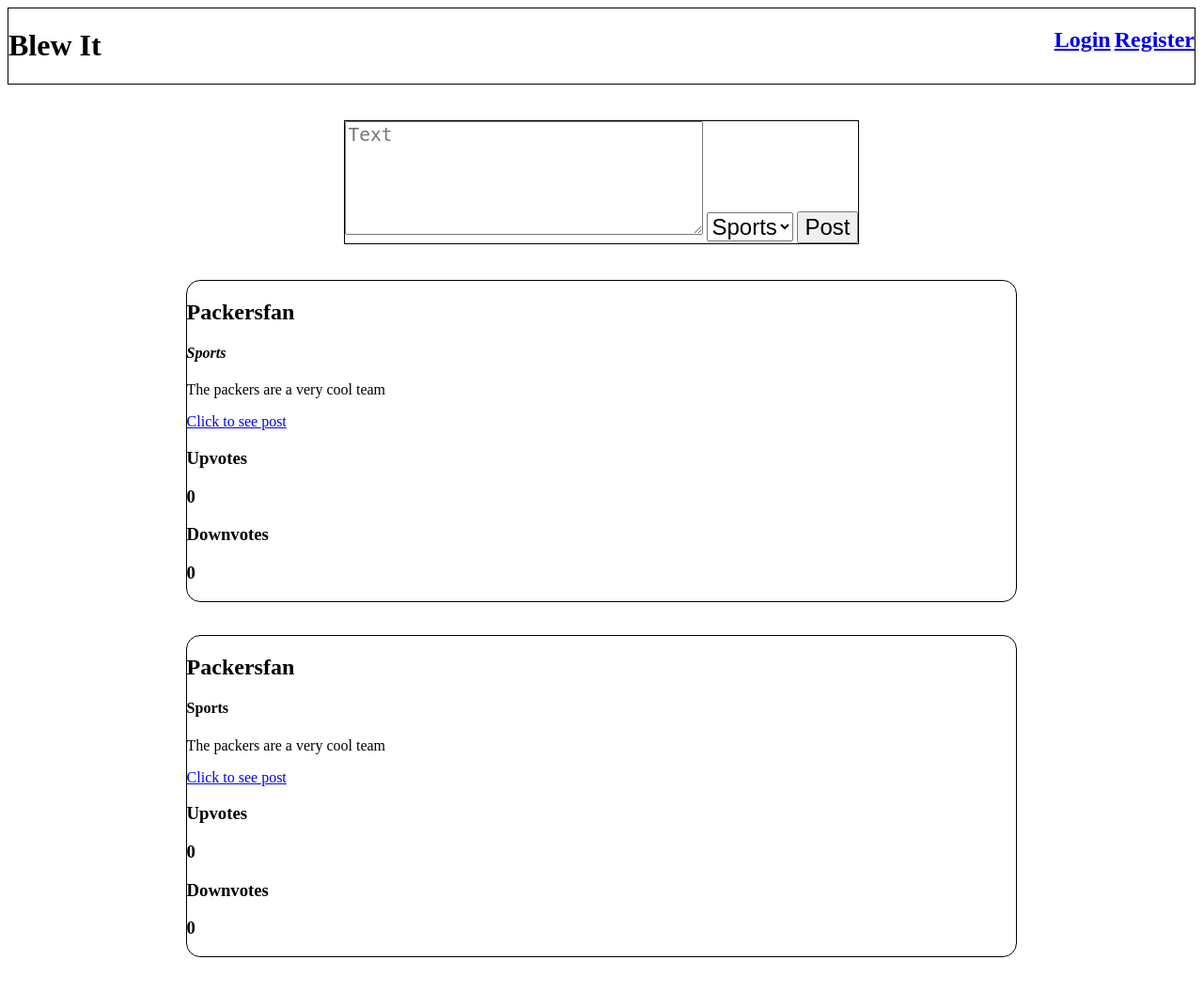
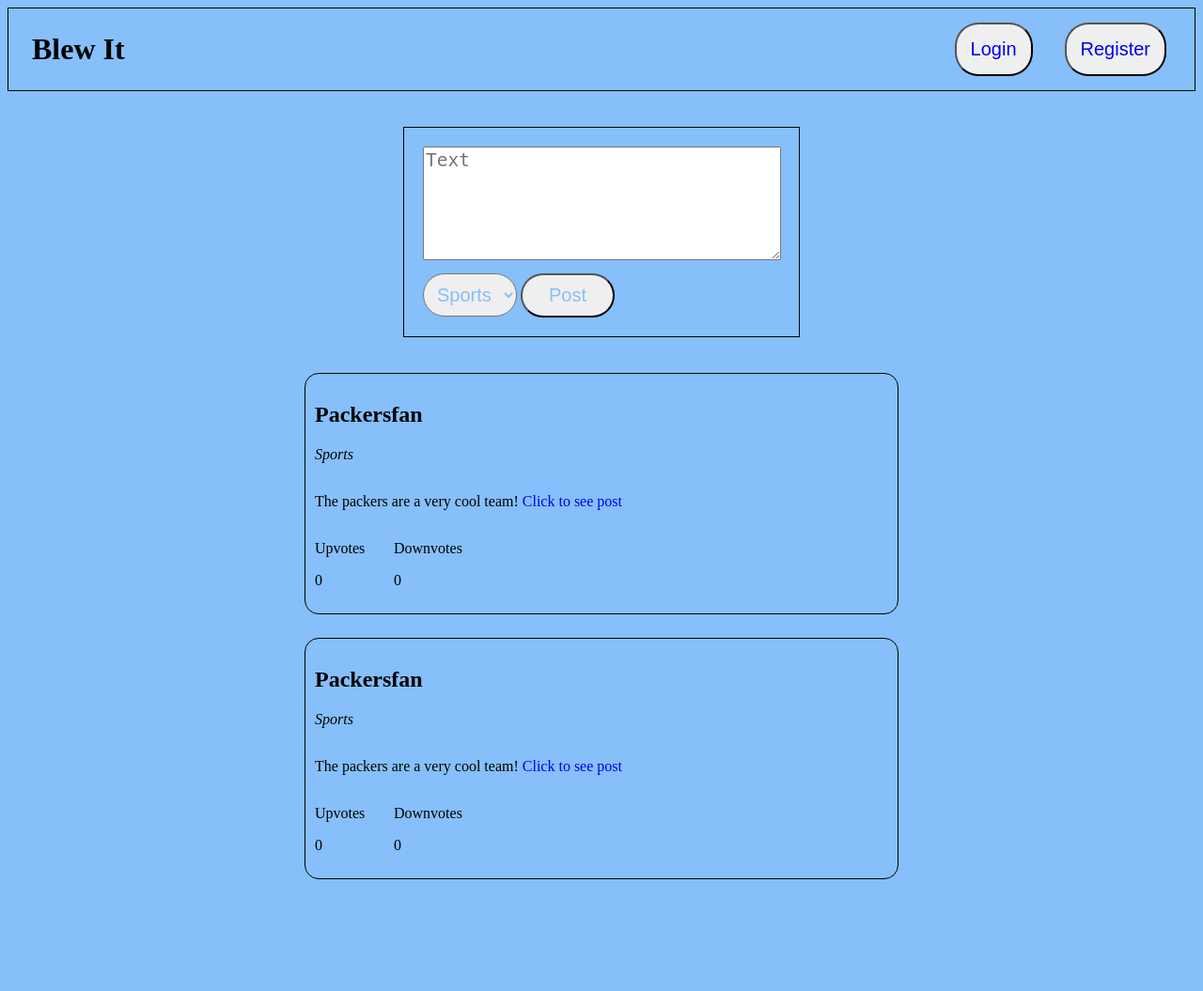
Before and after one commit to stananan/blewIt, a PHP site: page / in a window 1280 px wide. Shown: the whole page at 94% size. After the commit the page ends 936 px from the top, so only its background shows below. Run offline with PHP 8.4, Linux system fonts and the light colour scheme.

Commit message:
just changed html and css on index.php

```diff
--- a/index.php
+++ b/index.php
@@ -15,8 +15,8 @@
         <div class="header-div">
             <h1 class="header-title">Blew It</h1>
             <div class="header-links">
-                <h2 class="header-login"><a href="login.php">Login</a></h2>
-                <h2 class="header-register"><a href="register.php">Register</a></h2>
+                <button class="nav"><a href="login.php">Login</a></button>
+                <button class="nav"><a href="register.php">Register</a></button>
             </div>
         </div>
 
@@ -37,30 +37,46 @@
 
         <div class="posts-container">
             <div class="post-div">
-                <h2 class="post-user">Packersfan</h2>
-                <h4 class="post-sublewit"><i>Sports</i></h4>
-                <p class="post-content">The packers are a very cool team</p>
-                <!-- Use a get to go to post hrer -->
-                <p class="post-link"><a href="post.php">Click to see post</a></p>
+                <span class="topspan">
+                    <h2 class="post-user">Packersfan</h2>
+                    <p class="post-sublewit"><i>Sports</i></p>
+                </span>
+                <span class="topspan">
+                    <p class="post-content">The packers are a very cool team! <a href="post.php"> Click to see post</a></p>
+                    <!-- Use a get to go to post hrer -->
 
-                <h3 class="post-upvotes">Upvotes</h3>
-                <h3 class="post-upvotes-total">0</h3>
-                <h3 class="post-downvotes">Downvotes</h3>
-                <h3 class="post-downvotes-total">0</h3>
+                </span>
+                <span class="bottomspan">
+                    <p class="post-upvotes">Upvotes</p>
+                    <p class="post-upvotes-total">0</p>
+                </span>
+                <span class="bottomspan">
+                    <p class="post-downvotes">Downvotes</p>
+                    <p class="post-downvotes-total">0</p>
+                </span>
+
+
+
             </div>
 
             <div class="post-div">
-                <h2 class="post-user">Packersfan</h2>
-                <h4 class="post-sublewit">Sports</h4>
-                <p class="post-content">The packers are a very cool team</p>
-                <!-- Use a get to go to post hrer -->
-                <p class="post-link"><a href="post.php">Click to see post</a></p>
+                <span class="topspan">
+                    <h2 class="post-user">Packersfan</h2>
+                    <p class="post-sublewit"><i>Sports</i></p>
+                </span>
+                <span class="topspan">
+                    <p class="post-content">The packers are a very cool team! <a href="post.php"> Click to see post</a></p>
+                    <!-- Use a get to go to post hrer -->
 
-                <h3 class="post-upvotes">Upvotes</h3>
-                <h3 class="post-upvotes-total">0</h3>
-                <h3 class="post-downvotes">Downvotes</h3>
-                <h3 class="post-downvotes-total">0</h3>
-            </div>
+                </span>
+                <span class="bottomspan">
+                    <p class="post-upvotes">Upvotes</p>
+                    <p class="post-upvotes-total">0</p>
+                </span>
+                <span class="bottomspan">
+                    <p class="post-downvotes">Downvotes</p>
+                    <p class="post-downvotes-total">0</p>
+                </span>
         </div>
     </div>
 </body>
--- a/style.css
+++ b/style.css
@@ -1,12 +1,36 @@
+body{
+    background-color:#86BFFA;
+}
 .header-div {
     border: 1px solid black;
     overflow: auto;
 }
-
+.post-link{
+    color:black;
+}
+.header-title{
+    margin:25px;
+}
+select{
+    margin-top:10px;
+}
+textarea{
+    margin-right:15px;
+}
 .header-title,
 .header-login,
 .header-register {
     display: inline-block;
+}
+.topspan{
+    display: inline-block;
+  width: 850px;
+
+
+}
+.bottomspan{
+    display: inline-block;
+  width: 80px;
 }
 
 .header-title {
@@ -15,6 +39,31 @@
 
 .header-links {
     float: right;
+    margin-right:15px;
+}
+a{
+    text-decoration:none;
+}
+
+
+.nav{
+    padding:15px;
+    border-radius:25px;
+    margin:15px;
+    font-size:20px;
+    color:#86BFFA;
+}
+
+.nav a:visited{
+    color:#86BFFA;
+}
+
+.upload-button, select{
+    padding:10px;
+    font-size:20px;
+    border-radius:50px;
+    color:#86BFFA;
+    min-width:100px;
 }
 
 
@@ -25,19 +74,19 @@
     margin: auto;
     margin-top: 3%;
     margin-bottom: 3%;
+    max-width: 380px;
+    padding:20px;
 
 }
 
-#upload-text,
-#upload-sublewit,
-.upload-button {
+#upload-text {
     font-size: 150%;
 }
 
 
 .posts-container {
 
-    width: 70%;
+    width: 50%;
     margin: auto;
 }
 
@@ -45,4 +94,5 @@
     border: 1px solid black;
     margin-bottom: 4%;
     border-radius: 15px;
+    padding:10px;
 }
```
